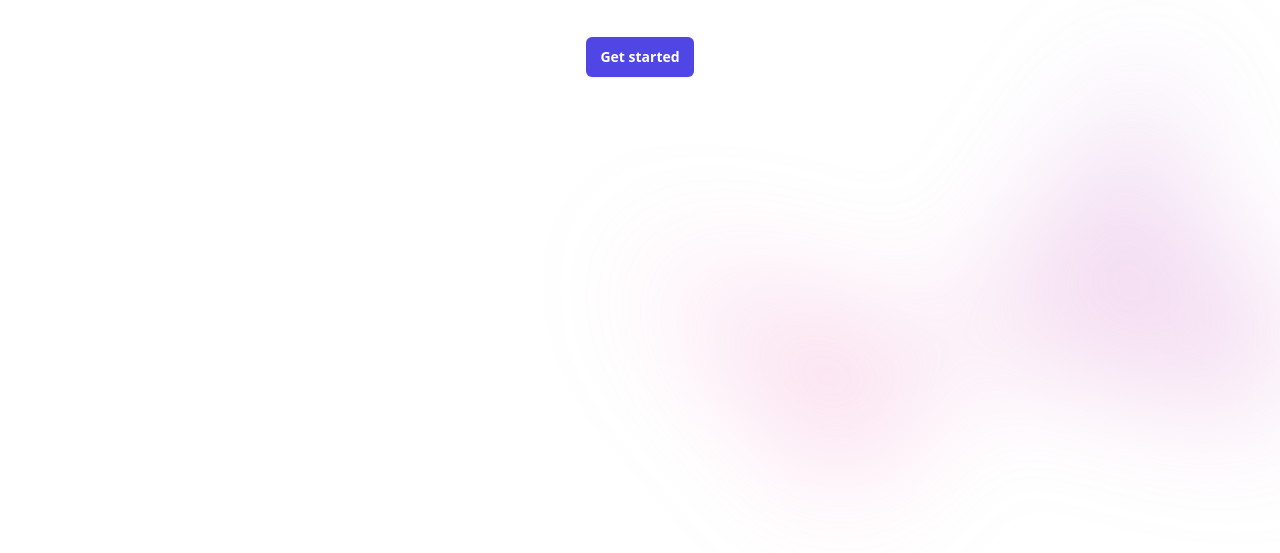
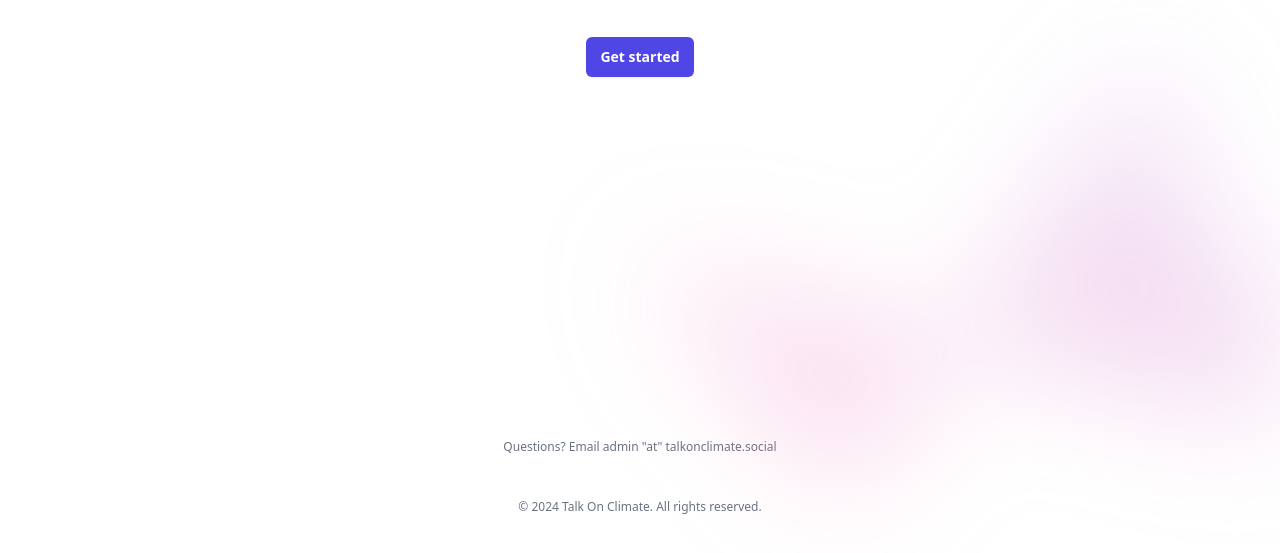
Before and after one commit to zbyte64/talkonclimate.org, a plain HTML site: page index.html in a window 1280 px wide. Shown: the part 551-1104 px from the top of the page. Before the commit the page ends 1050 px from the top, so only its background shows below. Drawn offline with nearby package versions, Linux system fonts and the light colour scheme.

Commit message:
add footer

```diff
--- a/index.html
+++ b/index.html
@@ -41,5 +41,14 @@
       </div>
     </div>
 
+    <footer class="bg-white">
+      <div class="mx-auto max-w-7xl overflow-hidden px-6 py-20 sm:py-24 lg:px-8">
+        <div class="mt-10 text-center text-xs leading-5 text-gray-500">
+          Questions? Email admin "at" talkonclimate.social
+        </div>
+        <p class="mt-10 text-center text-xs leading-5 text-gray-500">&copy; 2024 Talk On Climate. All rights reserved.</p>
+      </div>
+    </footer>
+
   </body>
 </html>
```
